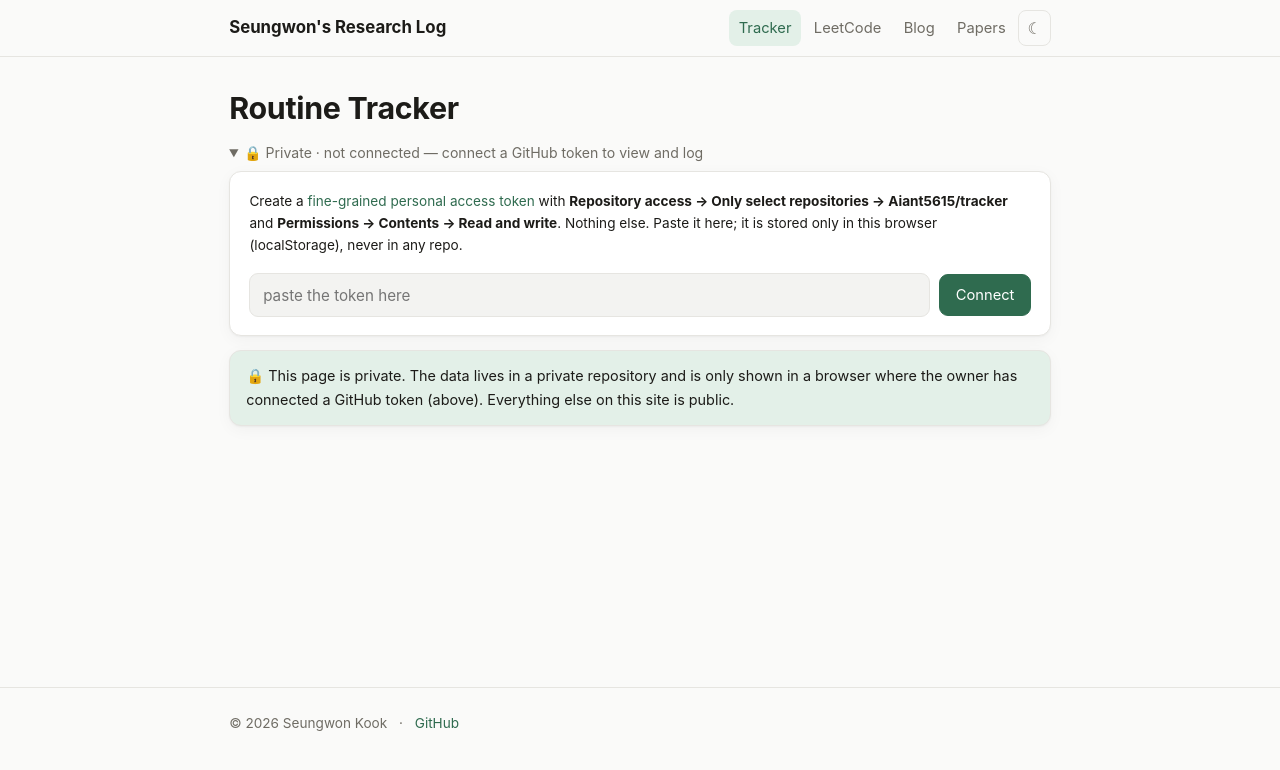
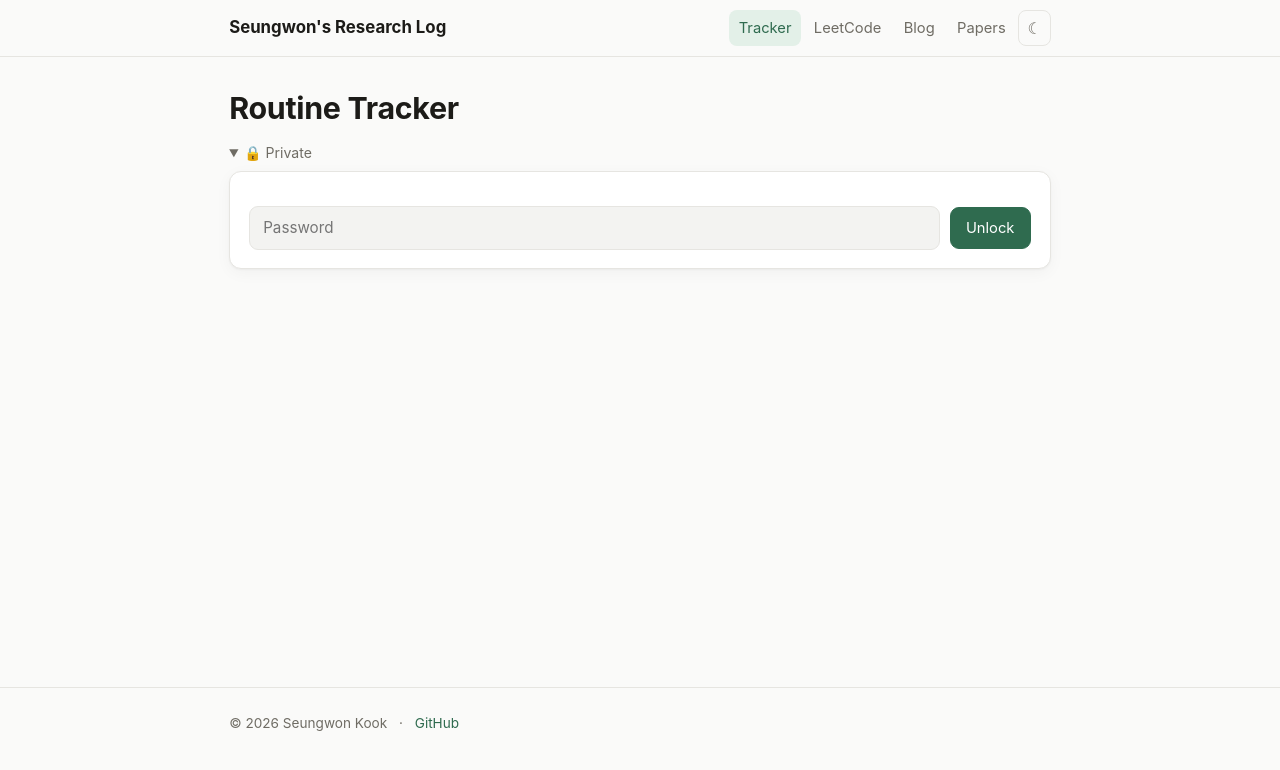
Before and after one commit to Aiant5615/Aiant5615.github.io, a Jekyll site: the page built from tracker/index.html, in a window 1280 px wide. Shown: the top 770 px of the page. Built offline with Jekyll 4.4.1, drawn with Linux system fonts in a browser that asks for light colours.

Commit message:
Tracker: plain password unlock screen without explanations
Co-Authored-By: Claude Fable 5.1 <noreply@anthropic.com>

```diff
--- a/assets/js/tracker.js
+++ b/assets/js/tracker.js
@@ -496,28 +496,25 @@
     const user = lsGet(USER_KEY);
     const draw = (msg = "") => {
       root.innerHTML = token()
-        ? `<details class="more"><summary>🔒 Private · connected${user ? ` as @${esc(user)}` : ""} ${msg ? `· <span class="muted">${esc(msg)}</span>` : ""}</summary>
-             <div class="card"><p class="small muted" style="margin-top:0">Data is read from and written to <code>${esc(DREPO)}</code> (private) with the token stored in this browser. Disconnect on shared devices.</p><button type="button" class="btn btn-sm" id="gh-remove">Disconnect</button></div></details>`
-        : `<details class="more" open><summary>🔒 Private · not connected — connect a GitHub token to view and log ${msg ? `· <span class="muted">${esc(msg)}</span>` : ""}</summary>
-             <div class="card">
-               <p class="small" style="margin-top:0">Create a <a href="https://github.com/settings/personal-access-tokens/new" target="_blank" rel="noopener">fine-grained personal access token</a> with <b>Repository access → Only select repositories → ${esc(DREPO)}</b> and <b>Permissions → Contents → Read and write</b>. Nothing else. Paste it here; it is stored only in this browser (localStorage), never in any repo.</p>
-               <div class="form-actions"><input type="password" id="gh-token" class="search" style="margin:0;flex:1;min-width:200px" placeholder="paste the token here" autocomplete="off"><button type="button" class="btn btn-primary" id="gh-save">Connect</button></div>
-             </div></details>`;
-      root.querySelector("#gh-remove")?.addEventListener("click", () => { lsSet(TOKEN_KEY, null); lsSet(USER_KEY, null); lsSet(CACHE_KEY, null); RAW = {}; rebuild(); draw("disconnected"); boot(); });
+        ? `<details class="more"><summary>🔓 Private · unlocked${user ? ` as @${esc(user)}` : ""} ${msg ? `· <span class="muted">${esc(msg)}</span>` : ""}</summary>
+             <div class="card"><button type="button" class="btn btn-sm" id="gh-remove">Lock</button></div></details>`
+        : `<details class="more" open><summary>🔒 Private ${msg ? `· <span class="muted">${esc(msg)}</span>` : ""}</summary>
+             <div class="card"><div class="form-actions"><input type="password" id="gh-token" class="search" style="margin:0;flex:1;min-width:200px" placeholder="Password" autocomplete="current-password" aria-label="Password"><button type="button" class="btn btn-primary" id="gh-save">Unlock</button></div></div></details>`;
+      root.querySelector("#gh-remove")?.addEventListener("click", () => { lsSet(TOKEN_KEY, null); lsSet(USER_KEY, null); lsSet(CACHE_KEY, null); RAW = {}; rebuild(); draw("locked"); boot(); });
+      root.querySelector("#gh-token")?.addEventListener("keydown", ev => { if (ev.key === "Enter") root.querySelector("#gh-save").click(); });
       root.querySelector("#gh-save")?.addEventListener("click", async () => {
         const rawIn = root.querySelector("#gh-token").value;
         const t = rawIn.replace(/[^\x21-\x7E]/g, "");   // keep printable ASCII only: strips spaces, Korean text, "…", curly quotes, zero-width characters
         if (!t) return;
-        if (!/^(github_pat_|ghp_|gho_)[A-Za-z0-9_]{20,}$/.test(t)) { draw(`that doesn't look like a GitHub token (got ${t.length} usable characters starting with "${esc(t.slice(0, 8))}"). Paste only the github_pat_… value shown once when the token was created.`); return; }
-        if (t !== rawIn.trim()) console.info("tracker: removed non-ASCII characters from the pasted token");
+        if (!/^(github_pat_|ghp_|gho_)[A-Za-z0-9_]{20,}$/.test(t)) { draw("wrong password"); return; }
         lsSet(TOKEN_KEY, t);
         try {
           const u = await gh("/user");
-          try { await gh(`/repos/${DREPO}`); } catch (e) { throw new Error(`the token cannot see ${DREPO} (${e.status}). Under "Repository access" select that repository.`); }
-          try { await gh(`/repos/${DREPO}/commits?per_page=1`); } catch (e) { throw new Error(`the token has no Contents permission on ${DREPO} (GitHub says: ${e.message}). On the token's page, set Repository permissions → Contents → Read and write, then press Update at the bottom.`); }
-          lsSet(USER_KEY, u.login); draw("connected ✓");
+          try { await gh(`/repos/${DREPO}`); } catch (e) { throw new Error(`cannot see ${DREPO} (${e.status})`); }
+          try { await gh(`/repos/${DREPO}/commits?per_page=1`); } catch (e) { throw new Error(`no write access to ${DREPO} (${e.message})`); }
+          lsSet(USER_KEY, u.login); draw("unlocked ✓");
         }
-        catch (e) { lsSet(TOKEN_KEY, null); draw(`token rejected: ${e.message}`); return; }
+        catch (e) { lsSet(TOKEN_KEY, null); draw(`rejected: ${e.message}`); return; }
         boot();
       });
     };
@@ -580,7 +577,7 @@
       const b = root.querySelector("#tr-save"); b.disabled = true; flash("Saving…");
       try { await saveEntry(logDate, f, true); formDirty = false; renderAll(); document.getElementById("tr-hint").textContent = `✓ Saved ${logDate === TODAY_KEY ? "today" : logDate}.`; }
       catch (err) {
-        const why = err.status === 404 || err.status === 403 ? "GitHub returns 404/403 when the token lacks <b>Contents: Read and write</b> on " + esc(DREPO) + "." : err.status === 401 ? "The token is invalid or expired — reconnect above." : "Kept on this device; it is retried when the page loads again.";
+        const why = err.status === 404 || err.status === 403 ? "No write access to " + esc(DREPO) + "." : err.status === 401 ? "Password no longer works — lock and unlock again." : "Kept on this device; it is retried when the page loads again.";
         if (!(err.status === 401 || err.status === 403 || err.status === 404)) setPending(logDate, f, true);
         flash(`<span style="color:var(--danger)">Save failed: ${esc(err.message)}.</span> ${why} <button type="button" class="btn btn-sm" data-retry>Retry</button>`);
         root.querySelector("[data-retry]")?.addEventListener("click", () => b.click());
@@ -666,7 +663,7 @@
     if ($("tracker-body")) $("tracker-body").hidden = !connected;
     if ($("today-card")) $("today-card").hidden = !connected;   // home: the whole card is owner-only
     if (!connected) {
-      if ($("today-bar")) $("today-bar").innerHTML = `<span class="muted">🔒 Private — <a href="/tracker/">connect on the tracker page</a> to see today.</span>`;
+      if ($("today-bar")) $("today-bar").innerHTML = `<span class="muted">🔒 <a href="/tracker/">Private</a></span>`;
       if ($("tracker-count")) $("tracker-count").hidden = true;
       return;
     }
@@ -674,7 +671,7 @@
     try { const c = JSON.parse(lsGet(CACHE_KEY) || "null"); if (c && c.raw) { RAW = c.raw; rebuild(); renderAll(); } } catch {}   // show cached data instantly
     try { await loadRemote(); renderAll(); await flushPending(false); }
     catch (e) {
-      const msg = e.status === 401 || e.status === 403 ? `GitHub rejected the stored token (${e.message}). Reconnect on the tracker page.` : `Could not load ${DFILE} from ${DREPO}: ${e.message}`;
+      const msg = e.status === 401 || e.status === 403 ? `Password no longer works (${e.message}). Lock and unlock again.` : `Could not load ${DFILE} from ${DREPO}: ${e.message}`;
       if ($("quick-status")) $("quick-status").innerHTML = `<span style="color:var(--danger)">${esc(msg)}</span>`;
       else if ($("today-bar")) $("today-bar").innerHTML = `<span style="color:var(--danger)">${esc(msg)}</span>`;
     }
--- a/tracker/index.html
+++ b/tracker/index.html
@@ -12,13 +12,9 @@ noindex: true
 
 <div id="gh-connect" style="margin:.6rem 0 .9rem"></div>
 
-<div class="card log-hint" id="private-notice" hidden>
-  🔒 This page is private. The data lives in a private repository and is only shown in a browser where the owner has connected a GitHub token (above). Everything else on this site is public.
-</div>
 
 <div id="tracker-body" hidden>
-  <div class="today-bar" id="today-bar" style="margin:.6rem 0 1rem"><span class="muted">Loading…</span></div>
-  <p class="small muted" style="margin:0 0 1.2rem">Tap a chip to log it right away. The form below edits any day in full.</p>
+  <div class="today-bar" id="today-bar" style="margin:.6rem 0 1.4rem"><span class="muted">Loading…</span></div>
 
   <h2 id="log" style="margin-top:0">Log a day</h2>
   <div class="card" id="log-form"></div>
```
Also changed, not shown: README.md.
